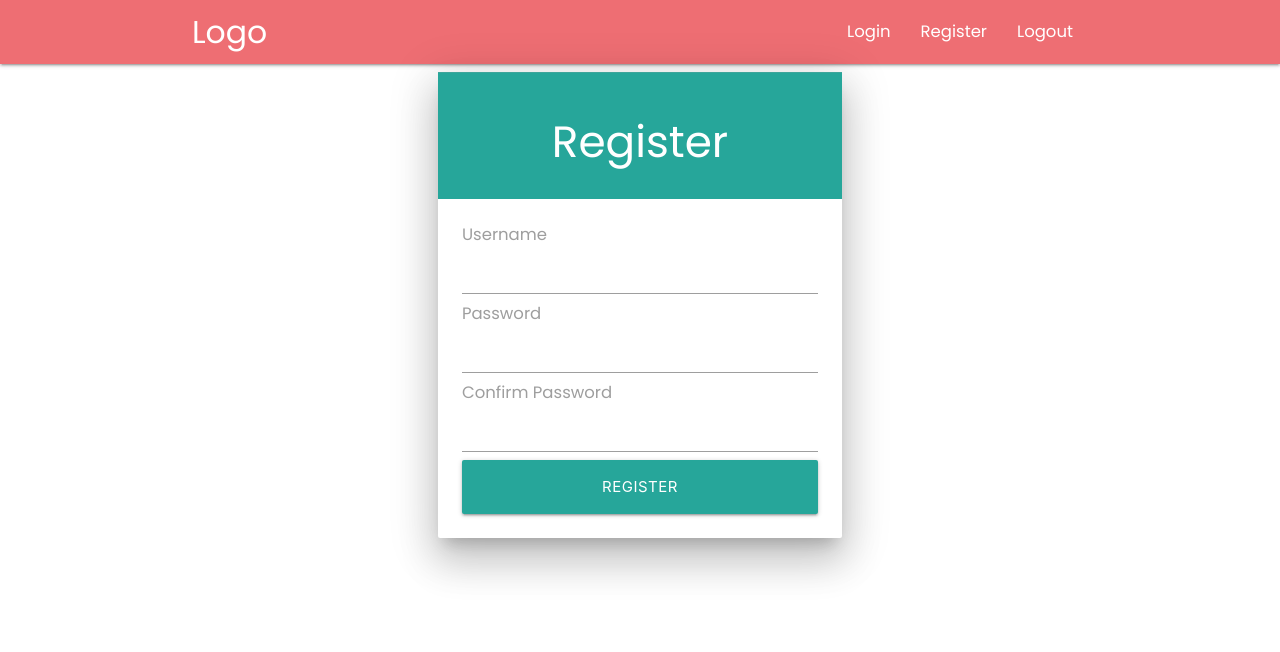
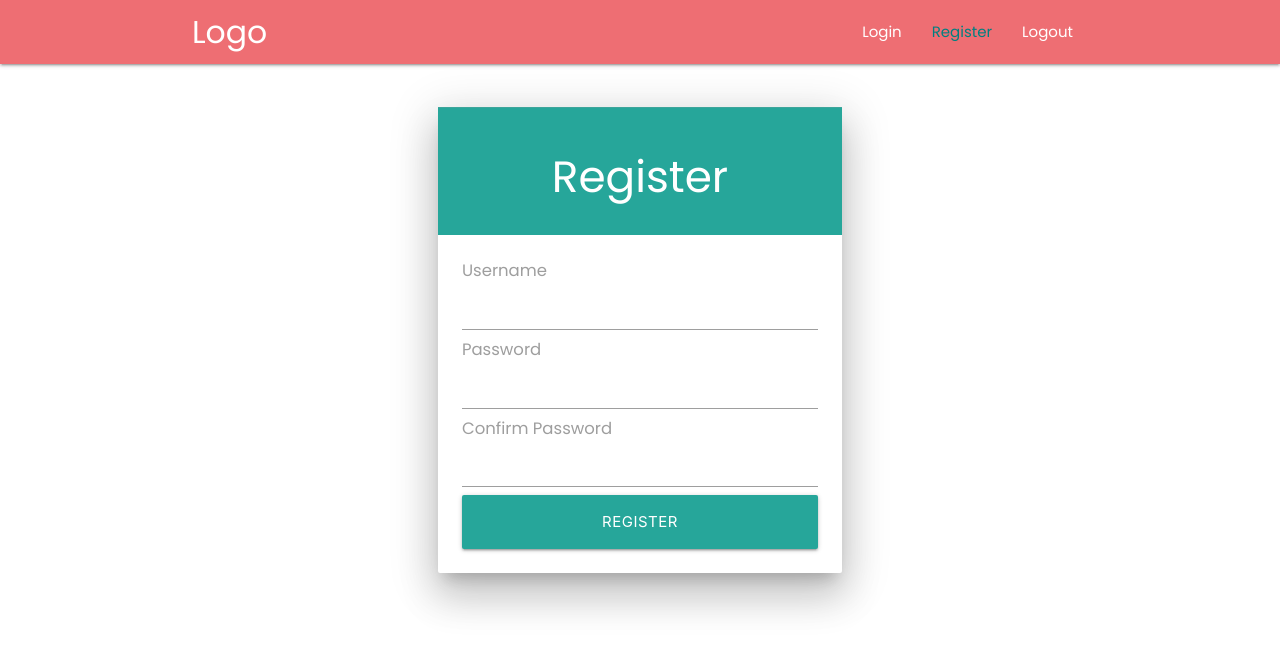
Before and after one commit to bslzz/react-firebase-project, a React (Create React App) app: page /register in a window 1280 px wide. Shown: the top 652 px of the page. Built offline with nearby package versions, Linux system fonts and the light colour scheme; the HTML template or start-up script is replaced by a standard one.

Commit message:
registered and non-registered users components created and added to the navbar

```diff
--- a/src/Components/Auth/Login.js
+++ b/src/Components/Auth/Login.js
@@ -2,7 +2,7 @@ import React from 'react';
 
 const Login = () => {
   return (
-    <div className="row">
+    <div className="row loginForm">
       <div className="col s12 m4 offset-m4">
         <div className="card z-depth-5 hoverable">
           <div className="card-action teal lighten-1 white-text center-align">
--- a/src/Components/Auth/Logo.js
+++ b/src/Components/Auth/Logo.js
@@ -1,11 +1,12 @@
 import React from 'react';
+import { Link } from 'react-router-dom';
 
 const Logo = () => {
   return (
     <div>
-      <a href="/" class="brand-logo">
+      <Link to="/" class="brand-logo">
         Logo
-      </a>
+      </Link>
     </div>
   );
 };
--- a/src/Components/Auth/Register.js
+++ b/src/Components/Auth/Register.js
@@ -2,7 +2,7 @@ import React from 'react';
 
 const Register = () => {
   return (
-    <div className="row">
+    <div className="row loginForm">
       <div className="col s12 m4 offset-m4">
         <div className="card z-depth-5 hoverable">
           <div className="card-action teal lighten-1 white-text center-align">
--- a/src/Components/Layout/NavigationBar.js
+++ b/src/Components/Layout/NavigationBar.js
@@ -1,5 +1,7 @@
 import React from 'react';
 import Logo from '../Auth/Logo';
+import RegisteredUserLinks from './RegisteredUserLinks';
+import NonRegisteredUserLinks from './NonRegisteredUserLinks';
 
 const NavigationBar = () => {
   return (
@@ -8,15 +10,8 @@ const NavigationBar = () => {
         <div className="nav-wrapper flow-text">
           <Logo />
           <ul id="nav-mobile" className="right hide-on-med-and-down flow-text">
-            <li>
-              <a href="/login">Login</a>
-            </li>
-            <li>
-              <a href="/register">Register</a>
-            </li>
-            <li>
-              <a href="/logout">Logout</a>
-            </li>
+            <NonRegisteredUserLinks />
+            <RegisteredUserLinks />
           </ul>
         </div>
       </div>
--- a/src/Components/Layout/NonRegisteredUserLinks.js
+++ b/src/Components/Layout/NonRegisteredUserLinks.js
@@ -0,0 +1,21 @@
+import React from 'react';
+import { NavLink } from 'react-router-dom';
+
+const NonRegisteredUserLinks = () => {
+  return (
+    <>
+      <li>
+        <NavLink activeClassName="activeNav" to="/login">
+          Login
+        </NavLink>
+      </li>
+      <li>
+        <NavLink activeClassName="activeNav" to="/register">
+          Register
+        </NavLink>
+      </li>
+    </>
+  );
+};
+
+export default NonRegisteredUserLinks;
--- a/src/Components/Layout/RegisteredUserLinks.js
+++ b/src/Components/Layout/RegisteredUserLinks.js
@@ -0,0 +1,14 @@
+import React from 'react';
+import { NavLink } from 'react-router-dom';
+
+const RegisteredUserLinks = () => {
+  return (
+    <li>
+      <NavLink activeClassName="activeNav" to="/logout">
+        Logout
+      </NavLink>
+    </li>
+  );
+};
+
+export default RegisteredUserLinks;
--- a/src/index.css
+++ b/src/index.css
@@ -10,6 +10,12 @@
 label {
   font-size: 1.1rem;
 }
-#nav-mobile li a {
-  font-size: 1.1rem;
+.activeNav {
+  color: teal;
 }
+
+.loginForm {
+  display: flex;
+  height: 70vh;
+  align-items: center;
+}
```
